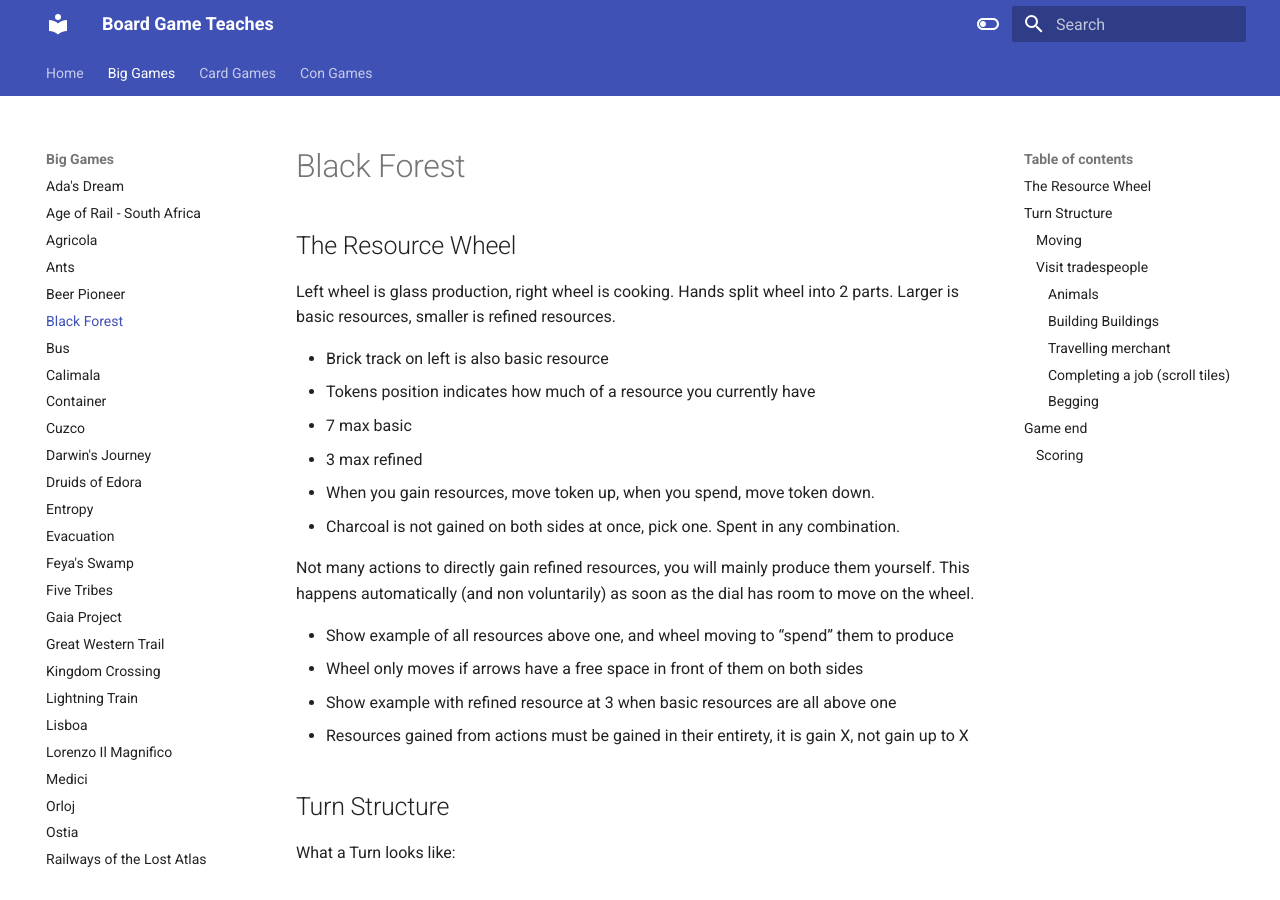
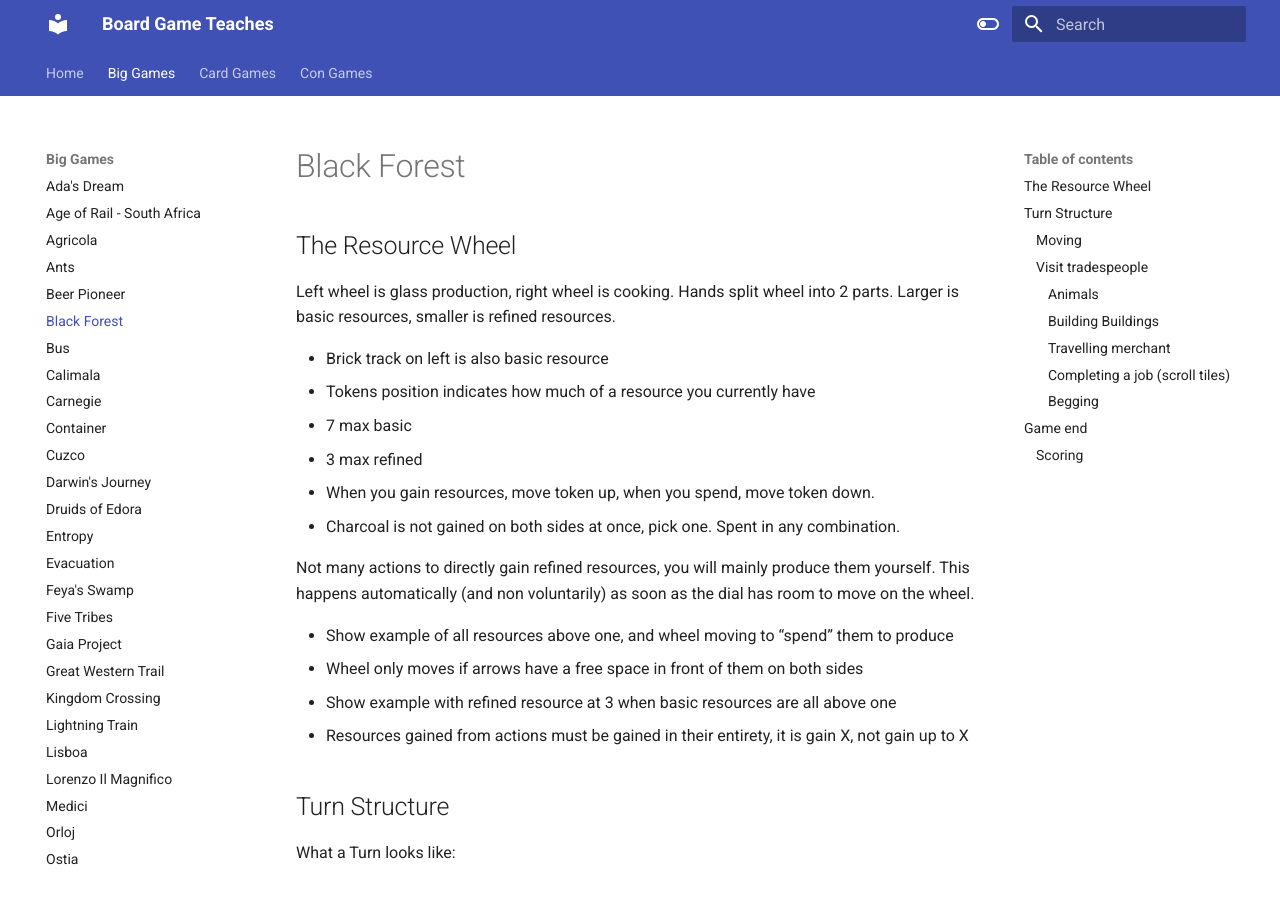
Before and after one commit to IronTarkles/Teaches, an MkDocs documentation site: the page built from docs/big_games/black_forest.md, in a window 1280 px wide and 900 px high. Built offline with MkDocs 1.6.1 and Material for MkDocs 9.7.7, drawn with Linux system fonts in a browser that asks for light colours.

Commit message:
carnegie teach

```diff
--- a/mkdocs.yml
+++ b/mkdocs.yml
@@ -14,6 +14,7 @@ nav:
     - Black Forest: big_games/black_forest.md
     - Bus: big_games/bus.md
     - Calimala: big_games/calimala.md
+    - Carnegie: big_games/carnegie.md
     - Container: big_games/container.md
     - Cuzco: big_games/cuzco.md
     - Darwin's Journey: big_games/darwins_journey.md
```
